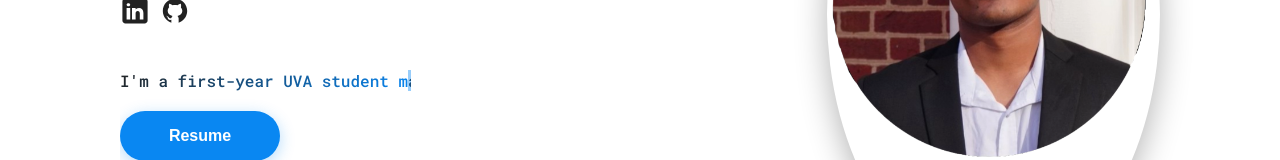
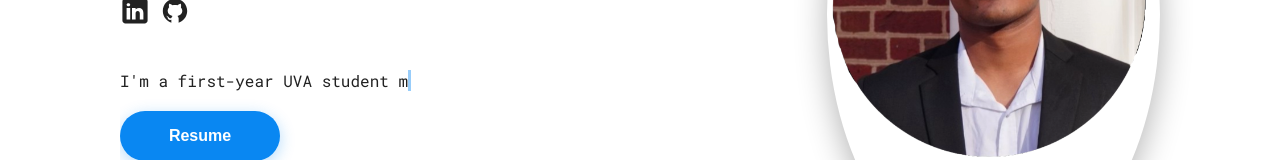
Before and after one commit to IshdoesCoding/Ishmam_Abtahi-Portfolio, a React (Vite) app: page / in a window 1280 px wide. Shown: the part 541-701 px from the top of the page. Built offline with nearby package versions, Linux system fonts and the light colour scheme; a web font is replaced by a local one.

Commit message:
Fix typewriter animation for description text

```diff
--- a/src/sections/Hero/HeroStyles.module.css
+++ b/src/sections/Hero/HeroStyles.module.css
@@ -84,16 +84,12 @@
     white-space: nowrap;
     overflow: hidden;
     position: relative;
-    text-align: center;
     max-width: 30ch;
     border-right: 3px solid var(--btn-color);
-    animation: animated-text 4s steps(60,end) 0.5s 1 normal both, animated-cursor 800ms steps(60, end) infinite;
+    animation: animated-text 4s steps(29,end) 0.5s 1 normal both, animated-cursor 800ms steps(29, end) infinite;
     font-family: 'Roboto Mono', monospace;
-    background: linear-gradient(135deg, var(--text-color), var(--btn-color));
-    background-clip: text;
-    -webkit-background-clip: text;
-    -webkit-text-fill-color: transparent;
-    font-weight: 500;
+    color: var(--text-color);
+    font-weight: 400;
 
 }
 
@@ -103,7 +99,7 @@
       width: 0;
     }
     to {
-      width: 100%; /* Fill the available width */
+      width: 30ch; /* Match the max-width */
     }
 }
 
```
